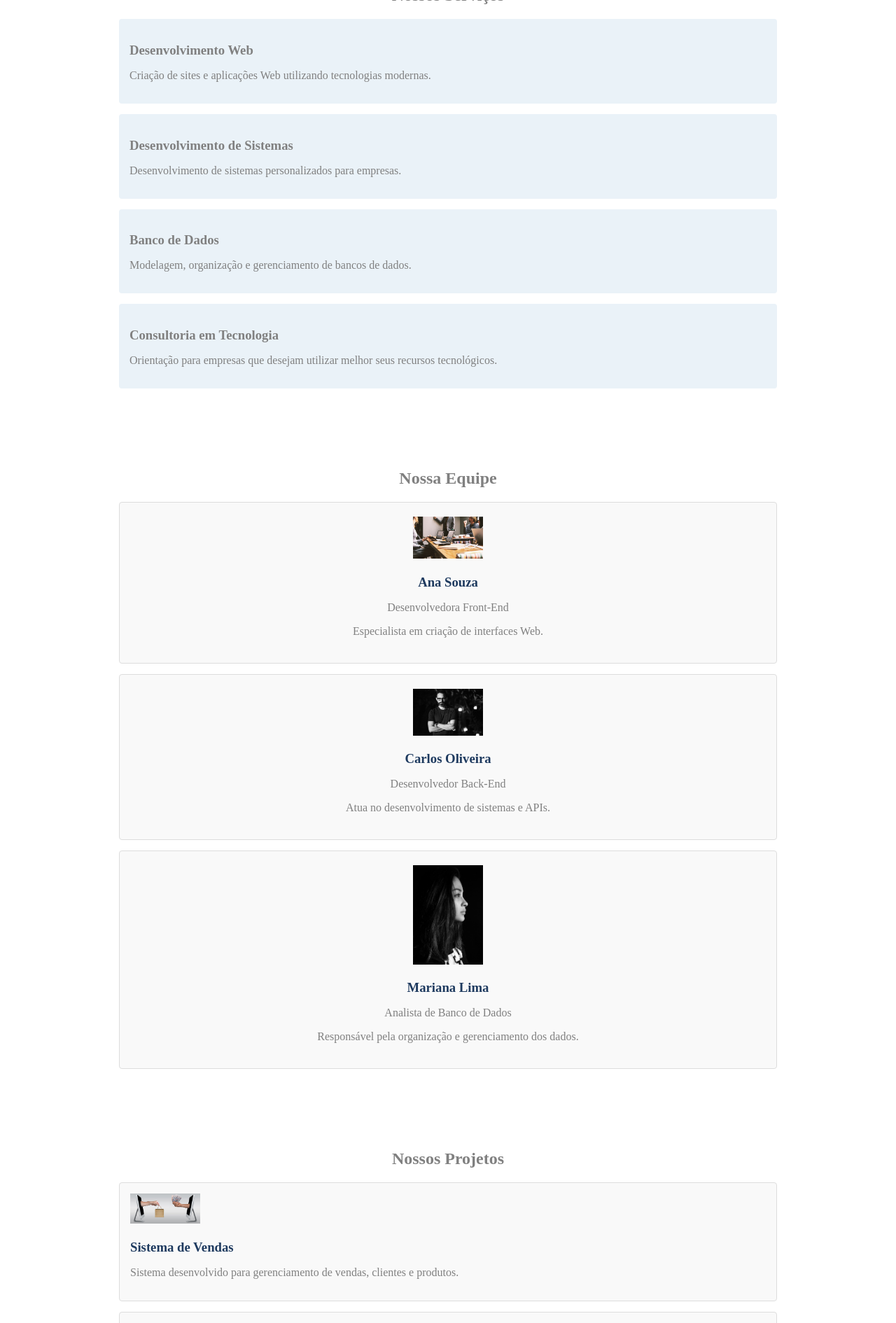
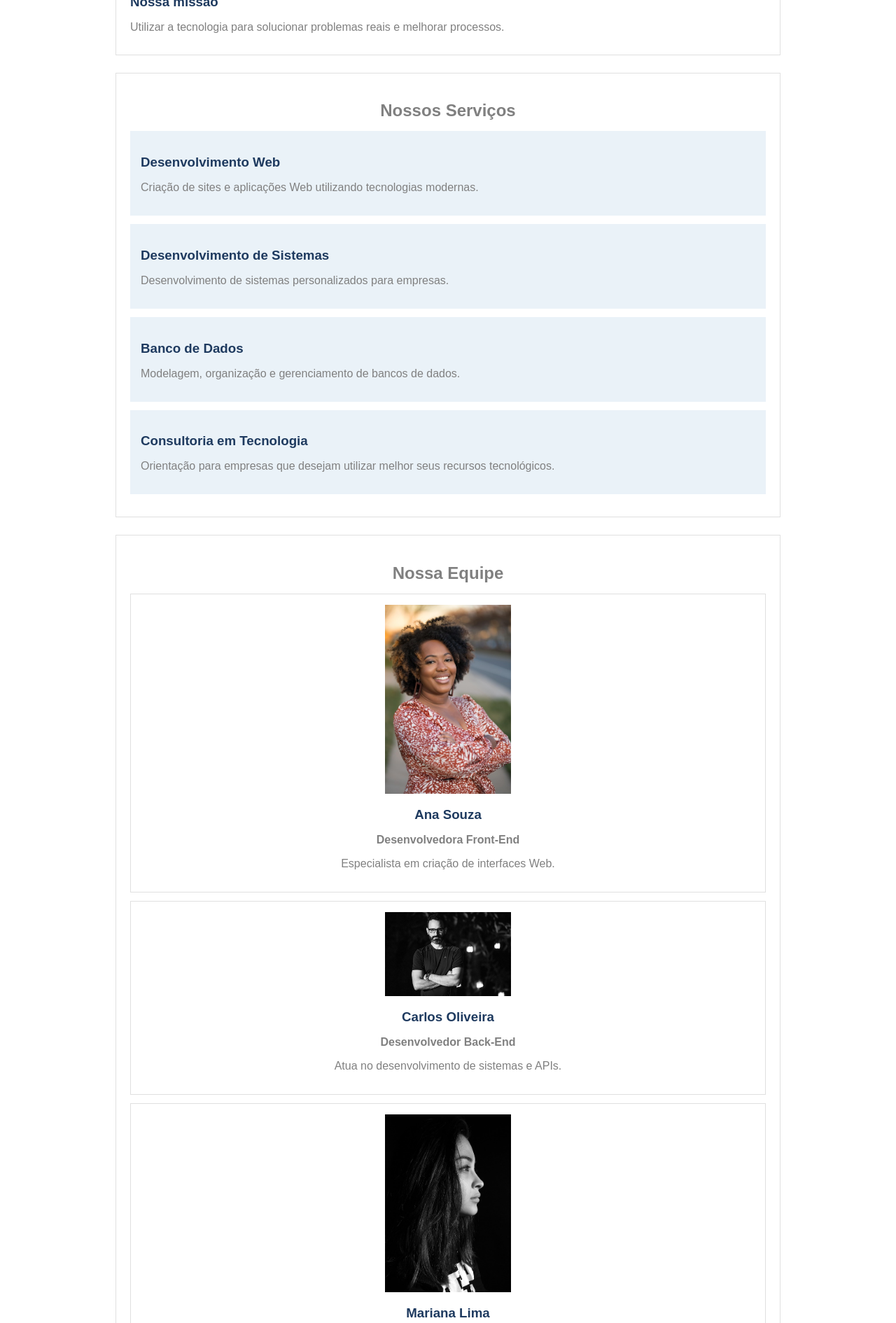
Before and after one commit to nfilipe951/2TERMO, a website: page LIMA/somativa/index.html in a window 1280 px wide. Shown: the part 910-2800 px from the top of the page at 70% size. Drawn offline with Linux system fonts and the light colour scheme.

Commit message:
att materias

```diff
--- a/LIMA/somativa/index.html
+++ b/LIMA/somativa/index.html
@@ -12,6 +12,8 @@
         <h1>DevSolutions</h1>
         <p>Tecnologia, inovação e soluções digitais.</p>
         <nav>
+
+            <!-- parte de baixo do titulo que vai ir para a parte do  site quando treinar -->
             <a href="#inicio">Início</a>
             <a href="#sobre">Sobre</a>
             <a href="#servicos">Serviços</a>
@@ -22,6 +24,7 @@
     </header>
 
     <main>
+        <!-- primeira imagem eqp -->
         <section id="inicio">
             <h2>Bem-vindo à DevSolutions</h2>
             <img src="eqp_de_tecnologia_trabalhando.jpg" alt="Equipe de tecnologia trabalhando">
@@ -57,10 +60,16 @@
             </div>
         </section>
 
+
+
+
+
+
+       <!-- imagens -->
         <section id="equipe">
             <h2>Nossa Equipe</h2>
             <div class="card-equipe">
-                <img src="nossa_eqp.jpg" alt="Foto de Ana Souza">
+                <img src="ana.jpg" alt="Foto de Ana Souza">
                 <h3>Ana Souza</h3>
                 <p class="cargo">Desenvolvedora Front-End</p>
                 <p>Especialista em criação de interfaces Web.</p>
@@ -78,7 +87,6 @@
                 <p>Responsável pela organização e gerenciamento dos dados.</p>
             </div>
         </section>
-
         <section id="projetos">
             <h2>Nossos Projetos</h2>
             <div class="card-projeto">
@@ -97,6 +105,16 @@
                 <p>Site desenvolvido para apresentar uma empresa e seus serviços.</p>
             </div>
         </section>
+
+
+
+
+
+
+
+
+
+        <!-- final  -->
 
         <section id="contato">
             <h2>Entre em Contato</h2>
--- a/LIMA/somativa/style.css
+++ b/LIMA/somativa/style.css
@@ -2,94 +2,99 @@
 body {
     background-color: white;
     color: grey;
+    font-family: Arial, Helvetica, sans-serif;
 }
 
 header {
     background-color: grey;
     color: white;
     text-align: center;
-    padding: 30px 20px;
+    padding: 25px 10px;
 }
 
 header h1 {
-    font-size: 32px;
-    margin-bottom: 10px;
+    font-size: 28px;
+    margin-bottom: 8px;
 }
 
 header p {
     font-size: 14px;
-    margin-bottom: 20px;
+    margin-bottom: 15px;
 }
 
 nav a {
     color: white;
     text-decoration: none;
-    margin: 0 10px;
+    margin: 0 8px;
     font-weight: bold;
-    font-size: 14px;
+    font-size: 13px;
 }
 
 main {
-    max-width: 1000px;
-    margin: 0 auto;
-    padding: 20px;
+    width: 90%;
+    max-width: 950px;
+    margin: 20px auto;
 }
 
 section {
-    background-color: white;
-    padding: 30px;
-    margin-bottom: 20px;
-    border-radius: 4px;
+    background-color: #f9f9f9;
+    border: 1px solid #e0e0e0;
+    padding: 20px;
+    margin-bottom: 25px;
 }
 
 h2 {
     color: grey;
     text-align: center;
-    margin-bottom: 20px;
+    margin-bottom: 15px;
 }
 
-/* .img-container {
-    text-align: center;
-    margin-bottom: 15px;
-} */
+/* primeira imagem  */
+#inicio img {
+    display: block;
+    margin: 0 auto 15px auto;
+    max-width: 350px;
+    width: 100%;
+    height: auto;
+}
 
-.espaco {
-    margin-top: 15px;
+#inicio p, #sobre p {
+    margin-bottom: 10px;
 }
 
 #sobre h3 {
-    color: grey;
-    margin-top: 20px;
-    margin-bottom: 10px;
+    color: #1e3a5f;
+    margin-top: 15px;
+    margin-bottom: 8px;
 }
 
 .card-servico {
     background-color: #eaf2f8;
     padding: 15px;
-    margin-bottom: 15px;
-    border-radius: 4px;
+    margin-bottom: 12px;
 }
 
 .card-servico h3 {
-    color: grey;
+    color: #1e3a5f;
     margin-bottom: 5px;
 }
 
 .card-equipe {
-    background-color: #f9f9f9;
-    border: 1px solid #ddd;
-    padding: 20px;
-    margin-bottom: 15px;
+    background-color: #ffffff;
+    border: 1px solid #e0e0e0;
+    padding: 15px;
+    margin-bottom: 12px;
     text-align: center;
-    border-radius: 4px;
 }
 
-/* .card-equipe img {
-    width: 80px;
-    height: 80px;
-    border-radius: 50%;
-    margin-bottom: 10px;
-} */
+
+.card-equipe img {
+    display: block;
+    margin: 0 auto 10px auto;
+    max-width: 180px;
+    width: 100%;
+    height: auto;
+}
 
 .card-equipe h3 {
     color: #1e3a5f;
@@ -97,68 +102,64 @@ h2 {
 }
 
 .card-equipe .cargo {
-    margin-bottom: 10px;
+    font-weight: bold;
+    margin-bottom: 5px;
 }
 
 .card-projeto {
-    background-color: #f9f9f9;
-    border: 1px solid #ddd;
+    background-color: #ffffff;
+    border: 1px solid #e0e0e0;
     padding: 15px;
-    margin-bottom: 15px;
-    border-radius: 4px;
+    margin-bottom: 12px;
+    text-align: center;
+}
+
+
+.card-projeto img {
+    display: block;
+    margin: 0 auto 12px auto;
+    max-width: 200px;
+    width: 100%;
+    height: auto;
 }
 
 .card-projeto h3 {
-    color: #1e3a5f;
+    color: grey;
     margin-bottom: 5px;
 }
 
-.subtitulo-contato {
-    margin-bottom: 15px;
-}
-
 .info-contato p {
-    margin-bottom: 10px;
+    margin-bottom: 8px;
 }
 
 .link-contato {
-    color: #1e3a5f;
+    color: grey;
     display: block;
-    margin-bottom: 10px;
+    margin-bottom: 8px;
 }
 
 .btn-orcamento {
-    background-color: #1e3a5f;
+    background-color: grey;
     color: white;
     border: none;
-    padding: 10px 20px;
-    border-radius: 4px;
+    padding: 8px 15px;
     cursor: pointer;
-    margin-top: 10px;
+    margin-top: 5px;
 }
 
 footer {
-    background-color: #1e3a5f;
+    background-color: grey;
     color: white;
     text-align: center;
-    padding: 20px;
+    padding: 15px;
     font-size: 12px;
 }
 
-footer p {
-    margin-bottom: 5px;
+
+
+
+
+
+#inicio, #sobre, #servicos, #equipe, #projetos, #contato {
+    background-color: white;
 }
-
-/* section img {
-    display: block;
-    width: 350px;
-    max-width: 100%;
-
-} */
-
-img {
-    display: inline-block;
-    width: 100px;
-    max-width: 100%;
-    margin: 0;
-}
```
Also changed, not shown: LIMA/somativa/ana.jpg (added).
